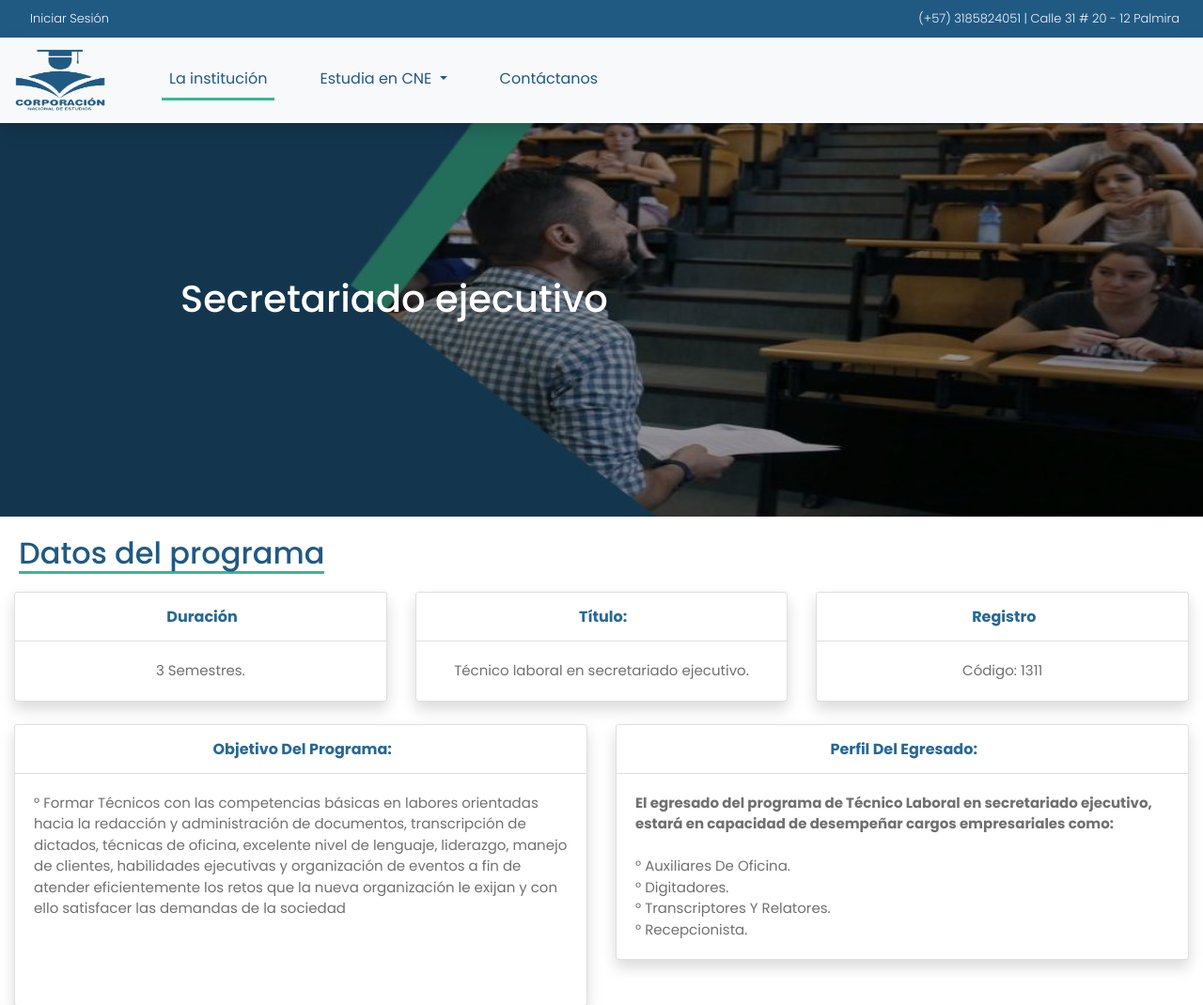
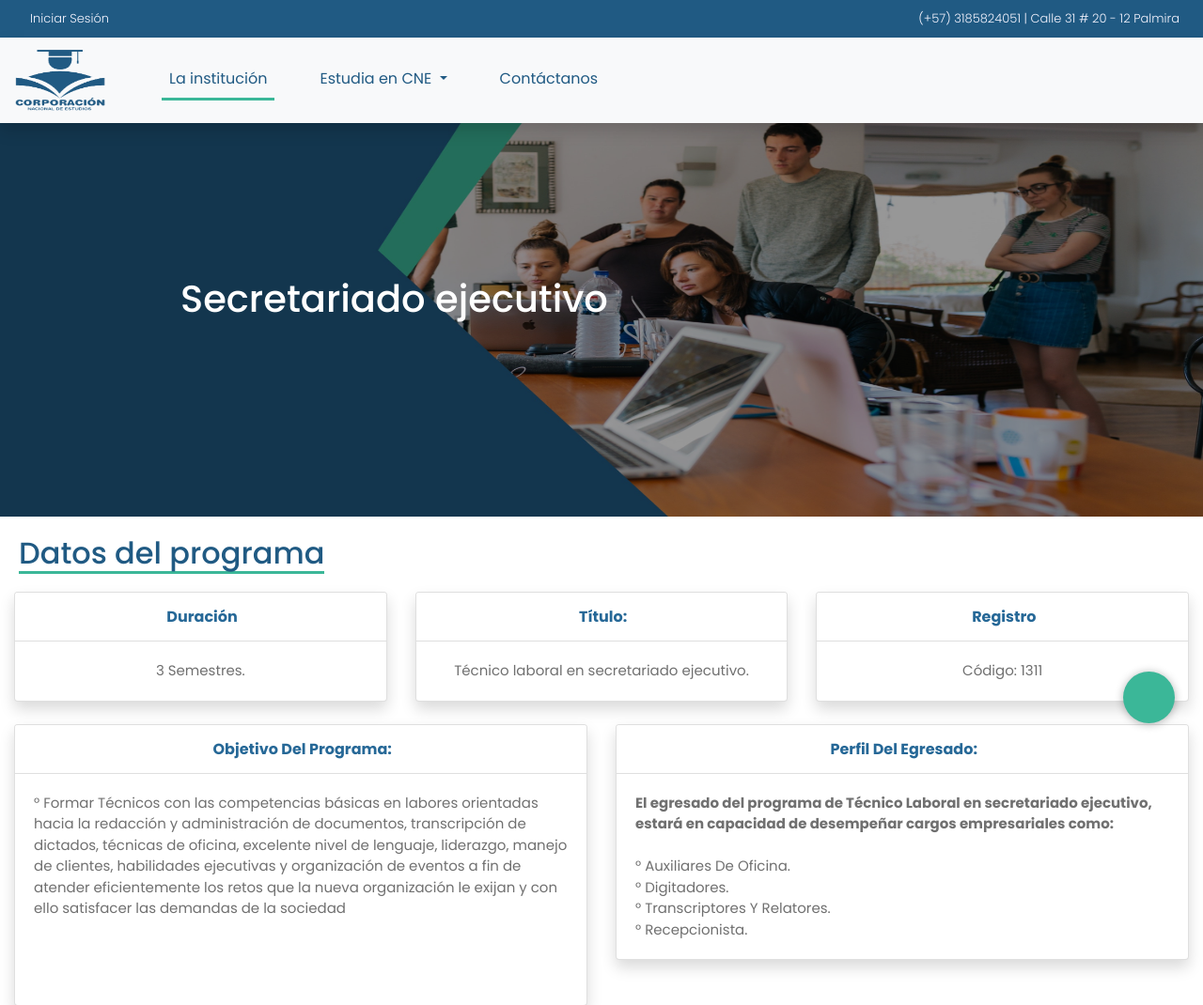
Before and after one commit to cris9310/corporacion-platformGit, a Django app: page /programs/tecnico-secretariado/ in a window 1280 px wide. Shown: the top 1070 px of the page at 94% size. Run offline with Django 4.2, Linux system fonts and the light colour scheme; parts of the project's set-up code (start-up, migrations or seed data) failed here and were passed over; some libraries are stand-ins or nearby versions.

Commit message:
19 de marzo

```diff
--- a/plataforma/static/css/unique.css
+++ b/plataforma/static/css/unique.css
@@ -1040,3 +1040,25 @@ label strong {
     border-bottom: 3px solid var(--text-color-activos) !important;
 
 }
+
+.btn-wsp {
+    position: fixed;
+    width: 55px;
+    height: 55px;
+    line-height: 55px;
+    bottom: 30px;
+    right: 30px;
+    background: var(--text-color-activos);
+    color: var(--body-color);
+    border-radius: 50px;
+    text-align: center;
+    font-size: 30px;
+    box-shadow: 0px 1px 10px rgba(0, 0, 0, 0.3);
+    z-index: 100;
+}
+
+.btn-wsp:hover {
+    text-decoration: none;
+    color: var(--text-color-activos);
+    background: var(--body-color);
+}
--- a/plataforma/templates/homepage/homepage.html
+++ b/plataforma/templates/homepage/homepage.html
@@ -14,8 +14,14 @@ CNE -Palmira
 
     {% block homecontent %}
     {% endblock homecontent %}
+    <a href="https://api.whatsapp.com/send?phone=573185824051&text=Hola%20quisiera%20información%20sobre:"
+      class="btn-wsp" target="_blank" tooltip="simple tooltip here">
+      <i class="fa-brands fa-whatsapp"></i>
+    </a>
     </div>
     <div class=" footter">
+
+
       <div class="container row footter-final">
         <div class=" col footter-final-social">
 
--- a/plataforma/templates/homepage/programAdmin.html
+++ b/plataforma/templates/homepage/programAdmin.html
@@ -5,7 +5,7 @@
 <div id="carouselExampleIndicators" class="carousel slide" data-ride="carousel">
     <div class="carousel-inner">
       <div class="carousel-item active">
-        <img class="d-block w-100" src="{% static 'img/home/tecnicosCambio.jpeg' %}" alt="First slide">
+        <img class="d-block w-100" src="{% static 'img/home/2.jpg' %}" alt="First slide">
         <div class="carousel-caption d-none d-md-block">
           <h1>Técnico en administración</h1>
 
--- a/plataforma/templates/homepage/programPrimeraInfancia.html
+++ b/plataforma/templates/homepage/programPrimeraInfancia.html
@@ -5,7 +5,7 @@
 <div id="carouselExampleIndicators" class="carousel slide" data-ride="carousel">
     <div class="carousel-inner">
       <div class="carousel-item active">
-        <img class="d-block w-100" src="{% static 'img/home/tecnicosCambio.jpeg' %}" alt="First slide">
+        <img class="d-block w-100" src="{% static 'img/home/3.jpg' %}" alt="First slide">
         <div class="carousel-caption d-none d-md-block">
           <h1>Atención íntegra a la primera infancia</h1>
 
--- a/plataforma/templates/homepage/programSecretariado.html
+++ b/plataforma/templates/homepage/programSecretariado.html
@@ -5,7 +5,7 @@
 <div id="carouselExampleIndicators" class="carousel slide" data-ride="carousel">
     <div class="carousel-inner">
       <div class="carousel-item active">
-        <img class="d-block w-100" src="{% static 'img/home/tecnicosCambio.jpeg' %}" alt="First slide">
+        <img class="d-block w-100" src="{% static 'img/home/4.jpg' %}" alt="First slide">
         <div class="carousel-caption d-none d-md-block">
           <h1>Secretariado ejecutivo</h1>
 
```
Also changed, not shown: plataforma/static/img/home/3.jpg, plataforma/static/img/home/4.jpg.
